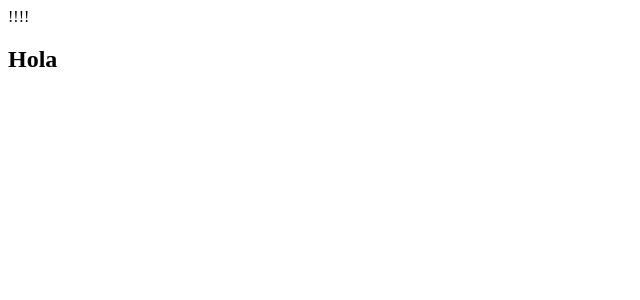
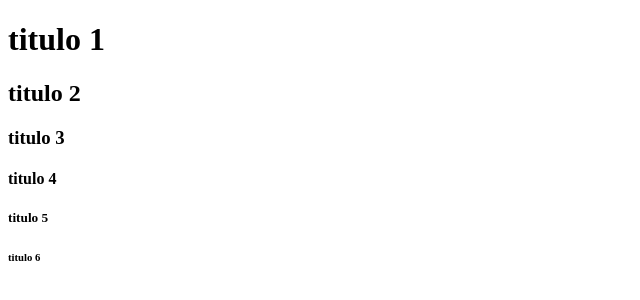
Before and after one commit to Geduec/ldm-vscode, a plain HTML site: page index.html in a window 1280 px wide. Shown: the whole page, without its empty margins (0-640 px from the left). Drawn offline with Linux system fonts and the light colour scheme.

Commit message:
agregando distintas fuentes de titulos

```diff
--- a/index.html
+++ b/index.html
@@ -1,18 +1,17 @@
 <!DOCTYPE html>
 <html lang="en">
 <head>
-
+    <meta charset="UTF-8">
+    <meta "viewport" content="width=device-width, initial-scale=1.0">
     <title>Mi pagina</title>
 </head>
 <body>
-    <!--Practicando commits en git-->
+    <h1>titulo 1</h1>
+    <h2>titulo 2</h2>
+    <h3>titulo 3</h3>
+    <h4>titulo 4</h4>
+    <h5>titulo 5</h5>
+    <h6>titulo 6</h6>
 
-
-    <!-- Haciendo mas practicas en los comandos-->
-
-
-
-    !!!!
-    <h2>Hola</h2>
 </body>
 </html>
```
